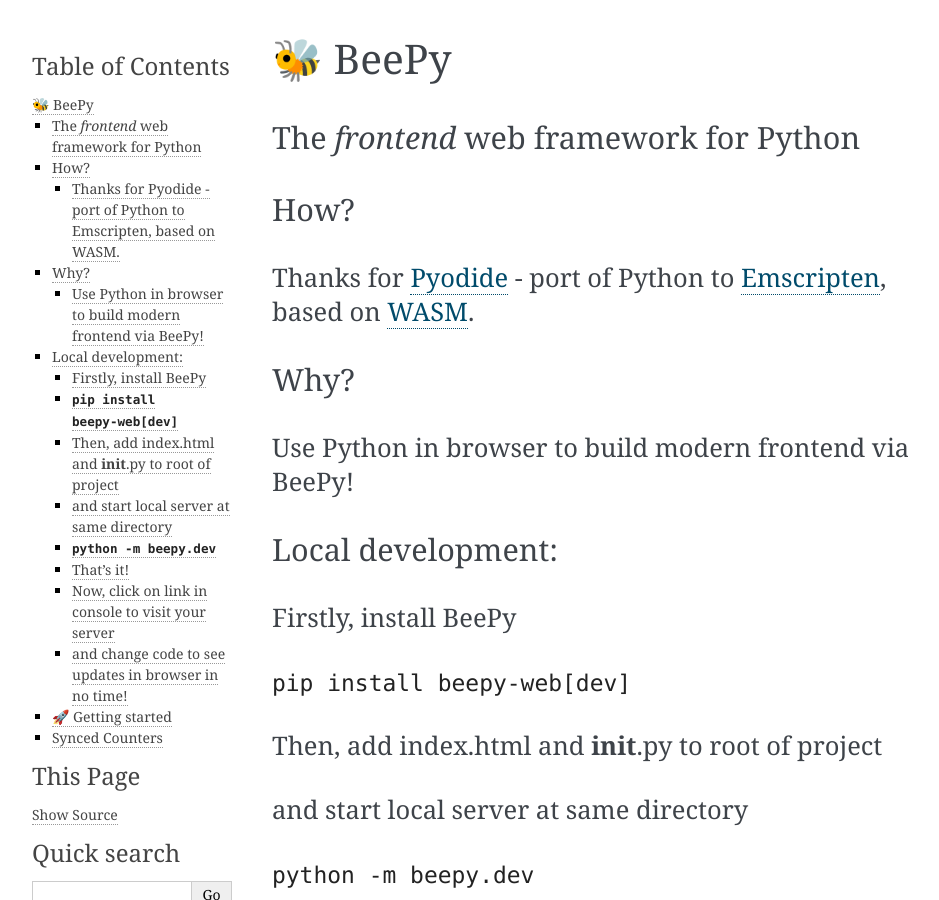
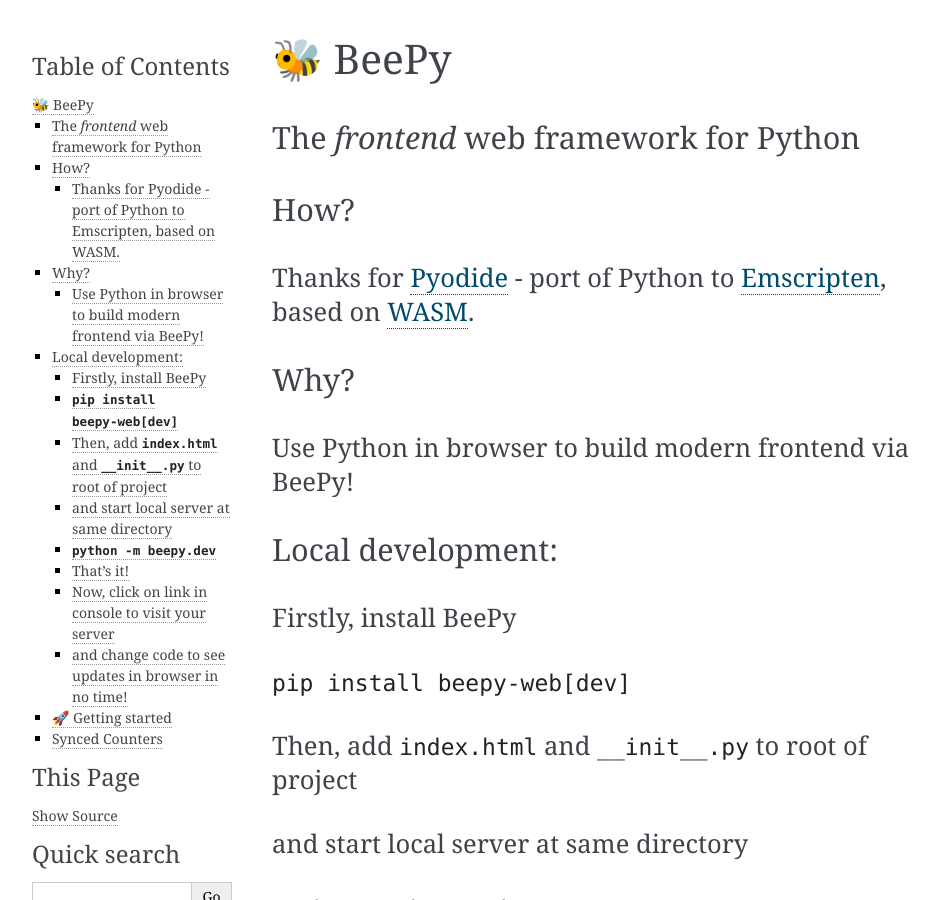
Before and after one commit to kor0p/BeePy, a Sphinx documentation site: the page built from docs/index.md, in a window 1280 px wide and 900 px high. Shown: the whole window, without its empty margins (148-1087 px from the left). Built offline with Sphinx 7.4.7, drawn with Linux system fonts in a browser that asks for light colours.

```diff
--- a/docs/index.md
+++ b/docs/index.md
@@ -10,7 +10,7 @@
 ## Local development:
 ### Firstly, install BeePy
 ### `pip install beepy-web[dev]`
-### Then, add index.html and __init__.py to root of project
+### Then, add `index.html` and `__init__.py` to root of project
 ### and start local server at same directory
 ### `python -m beepy.dev`
 ### That's it!
```
